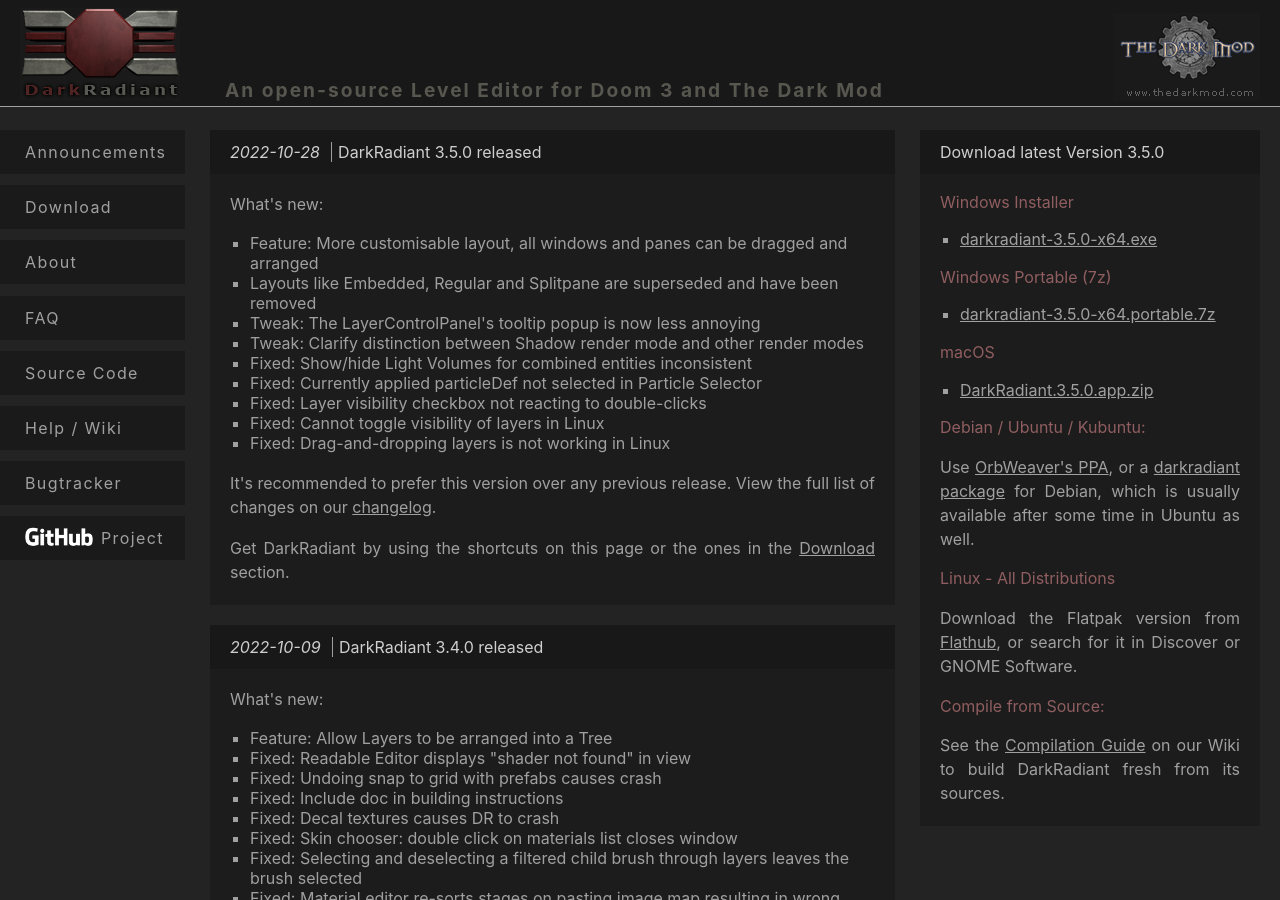
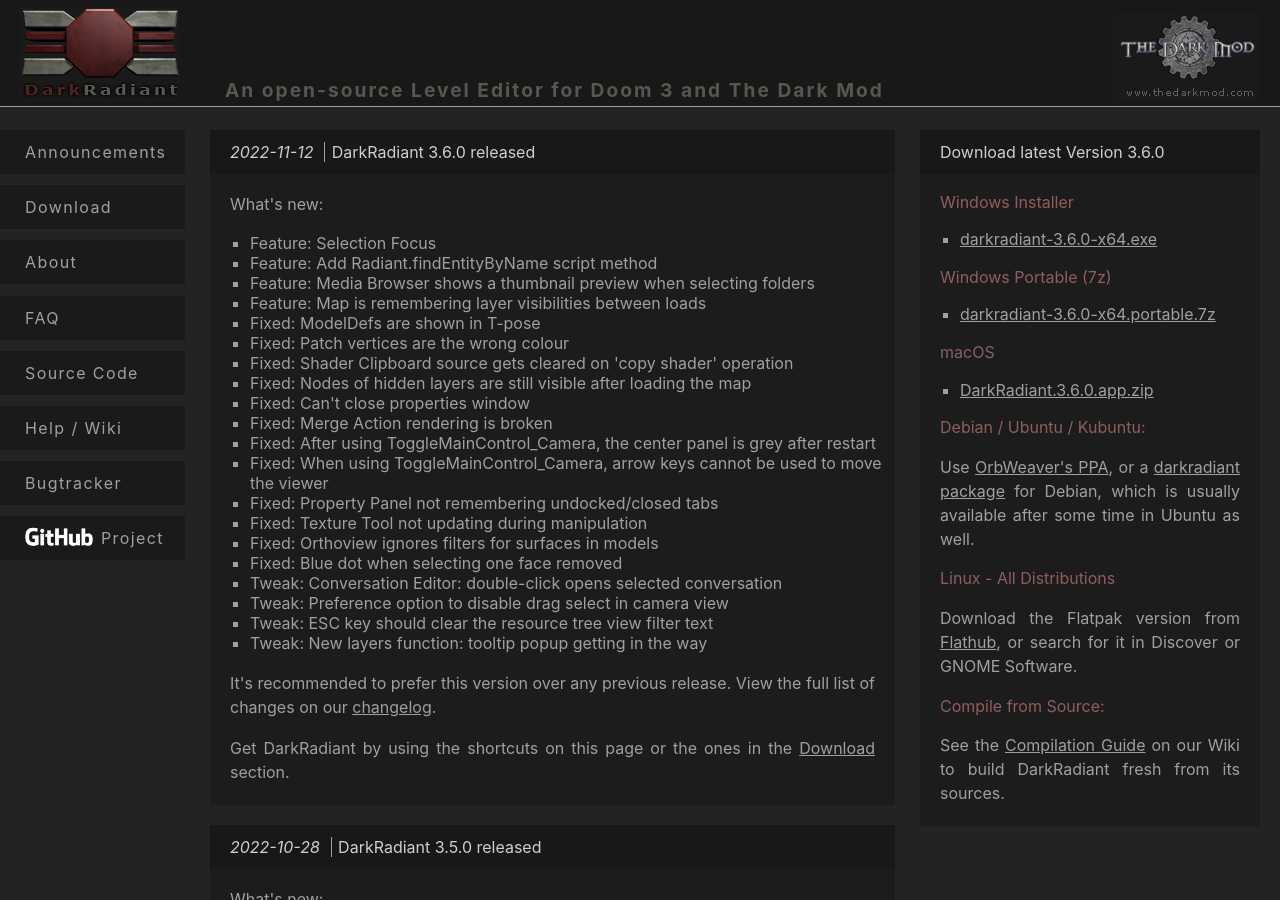
Before and after one commit to codereader/codereader.github.io, a Jekyll site: the page built from index.md, in a window 1280 px wide and 900 px high. Built offline with Jekyll 4.4.1, drawn with Linux system fonts in a browser that asks for light colours.

```diff
--- a/_config.yml
+++ b/_config.yml
@@ -20,7 +20,7 @@ description: > # this means to ignore newlines until "baseurl:"
 baseurl: "" # the subpath of your site, e.g. /blog
 url: "https://www.darkradiant.net"
 github_username:  codereader
-dr_latest_ver: 3.5.0
+dr_latest_ver: 3.6.0
 
 # Build settings
 markdown: kramdown
--- a/index.md
+++ b/index.md
@@ -2,6 +2,38 @@
 layout: default
 title: DarkRadiant, open-source level editor for Doom 3 and The Dark Mod
 ---
+<div class="section">
+  <h2>
+    <span class="date">2022-11-12</span>
+    <span class="title">DarkRadiant 3.6.0 released</span>
+  </h2>
+  <p>What's new:</p>
+  <ul>
+    <li>Feature: Selection Focus</li>
+    <li>Feature: Add Radiant.findEntityByName script method</li>
+    <li>Feature: Media Browser shows a thumbnail preview when selecting folders</li>
+    <li>Feature: Map is remembering layer visibilities between loads</li>
+    <li>Fixed: ModelDefs are shown in T-pose</li>
+    <li>Fixed: Patch vertices are the wrong colour</li>
+    <li>Fixed: Shader Clipboard source gets cleared on 'copy shader' operation</li>
+    <li>Fixed: Nodes of hidden layers are still visible after loading the map</li>
+    <li>Fixed: Can't close properties window</li>
+    <li>Fixed: Merge Action rendering is broken</li>
+    <li>Fixed: After using ToggleMainControl_Camera, the center panel is grey after restart</li>
+    <li>Fixed: When using ToggleMainControl_Camera, arrow keys cannot be used to move the viewer</li>
+    <li>Fixed: Property Panel not remembering undocked/closed tabs</li>
+    <li>Fixed: Texture Tool not updating during manipulation</li>
+    <li>Fixed: Orthoview ignores filters for surfaces in models</li>
+    <li>Fixed: Blue dot when selecting one face removed</li>
+    <li>Tweak: Conversation Editor: double-click opens selected conversation</li>
+    <li>Tweak: Preference option to disable drag select in camera view</li>
+    <li>Tweak: ESC key should clear the resource tree view filter text</li>
+    <li>Tweak: New layers function: tooltip popup getting in the way</li>
+  </ul>
+  <p>It's recommended to prefer this version over any previous release. View the full list of changes on our {% include bugtracker_changelog_link.md version=106 %}.</p>
+  <p>Get DarkRadiant by using the shortcuts on this page or the ones in the <a href="download.html">Download</a> section.</p>
+</div>
+
 <div class="section">
   <h2>
     <span class="date">2022-10-28</span>
```
Also changed, not shown: download.md (+53 -0 lines).
